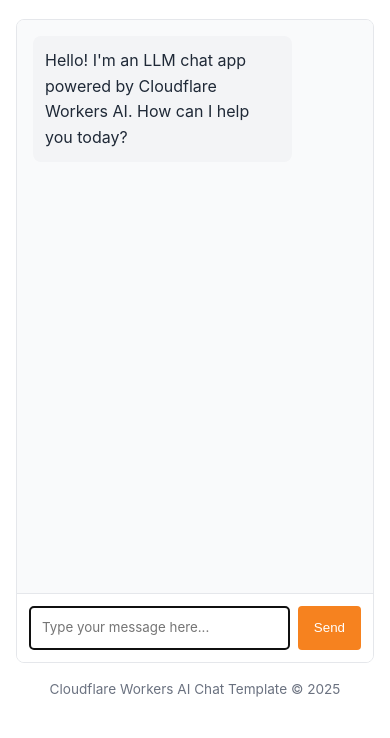
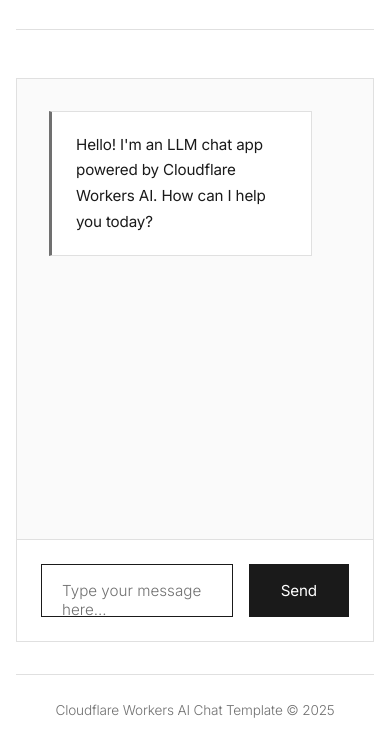
Before and after one commit to frede158/llm-chat-app-template, a website: page public/index.html in a window 390 px wide. Shown: the part 126-864 px from the top of the page. Drawn offline with Linux system fonts and the light colour scheme.

Commit message:
Update styles and layout in index.html for improved UI/UX. Changes include font updates, color adjustments, padding and margin modifications, and responsive design enhancements.

```diff
--- a/public/index.html
+++ b/public/index.html
@@ -5,15 +5,17 @@
     <meta name="viewport" content="width=device-width, initial-scale=1.0" />
     <title>LLM Chat App</title>
     <style>
+      @import url('https://fonts.googleapis.com/css2?family=Inter:wght@300;400;500;600&display=swap');
+
       :root {
-        --primary-color: #f6821f;
-        --primary-hover: #e67e22;
-        --light-bg: #f9fafb;
-        --border-color: #e5e7eb;
-        --text-color: #1f2937;
-        --text-light: #6b7280;
-        --user-msg-bg: #fff2e6;
-        --assistant-msg-bg: #f3f4f6;
+        --primary-color: #1a1a1a;
+        --primary-hover: #000000;
+        --light-bg: #fafafa;
+        --border-color: #e0e0e0;
+        --text-color: #1a1a1a;
+        --text-light: #707070;
+        --user-msg-bg: #f5f5f5;
+        --assistant-msg-bg: #ffffff;
       }
 
       * {
@@ -23,89 +25,128 @@
       }
 
       body {
-        font-family:
-          -apple-system, BlinkMacSystemFont, "Segoe UI", Roboto, Oxygen, Ubuntu,
-          Cantarell, sans-serif;
-        line-height: 1.6;
+        font-family: 'Inter', -apple-system, BlinkMacSystemFont, "Segoe UI", sans-serif;
+        line-height: 1.7;
         color: var(--text-color);
-        max-width: 800px;
+        max-width: 1000px;
         margin: 0 auto;
-        padding: 1rem;
+        padding: 2rem;
+        background-color: #ffffff;
+        font-weight: 400;
+        letter-spacing: -0.01em;
       }
 
       header {
         text-align: center;
-        margin-bottom: 2rem;
-        padding: 1rem 0;
+        margin-bottom: 3rem;
+        padding: 2rem 0;
         border-bottom: 1px solid var(--border-color);
       }
 
       h1 {
-        font-size: 1.5rem;
+        font-size: 2rem;
+        font-weight: 400;
         color: var(--primary-color);
+        letter-spacing: -0.02em;
+        margin-bottom: 0.5rem;
+      }
+
+      header p {
+        font-size: 0.95rem;
+        color: var(--text-light);
+        font-weight: 300;
       }
 
       .chat-container {
         display: flex;
         flex-direction: column;
-        height: calc(100vh - 200px);
-        min-height: 400px;
+        height: calc(100vh - 280px);
+        min-height: 500px;
         border: 1px solid var(--border-color);
-        border-radius: 8px;
+        border-radius: 0;
         overflow: hidden;
+        background-color: white;
       }
 
       .chat-messages {
         flex: 1;
         overflow-y: auto;
-        padding: 1rem;
+        padding: 2rem;
         background-color: var(--light-bg);
       }
 
       .message {
-        margin-bottom: 1rem;
-        padding: 0.75rem;
-        border-radius: 8px;
-        max-width: 80%;
+        margin-bottom: 1.5rem;
+        padding: 1.25rem 1.5rem;
+        border-radius: 0;
+        max-width: 85%;
+        font-size: 0.95rem;
+        line-height: 1.7;
+        border: 1px solid var(--border-color);
       }
 
       .user-message {
         background-color: var(--user-msg-bg);
         align-self: flex-end;
         margin-left: auto;
+        border-left: 3px solid var(--primary-color);
       }
 
       .assistant-message {
         background-color: var(--assistant-msg-bg);
         align-self: flex-start;
+        border-left: 3px solid var(--text-light);
+      }
+
+      .message p {
+        color: var(--text-color);
       }
 
       .message-input {
         display: flex;
-        padding: 0.75rem;
+        padding: 1.5rem;
         border-top: 1px solid var(--border-color);
         background-color: white;
+        gap: 1rem;
       }
 
       #user-input {
         flex: 1;
-        padding: 0.75rem;
+        padding: 1rem 1.25rem;
         border: 1px solid var(--border-color);
-        border-radius: 4px;
-        font-family: inherit;
+        border-radius: 0;
+        font-family: 'Inter', sans-serif;
+        font-size: 0.95rem;
         resize: none;
-        min-height: 44px;
+        min-height: 52px;
+        background-color: white;
+        color: var(--text-color);
+        transition: border-color 0.2s;
+      }
+
+      #user-input:focus {
+        outline: none;
+        border-color: var(--primary-color);
+      }
+
+      #user-input::placeholder {
+        color: var(--text-light);
+        font-weight: 300;
       }
 
       #send-button {
-        margin-left: 0.5rem;
-        padding: 0 1rem;
+        padding: 0 2rem;
         background-color: var(--primary-color);
         color: white;
         border: none;
-        border-radius: 4px;
+        border-radius: 0;
         cursor: pointer;
         transition: background-color 0.2s;
+        font-family: 'Inter', sans-serif;
+        font-size: 0.95rem;
+        font-weight: 400;
+        letter-spacing: -0.01em;
+        min-width: 100px;
       }
 
       #send-button:hover {
@@ -119,9 +160,11 @@
 
       .typing-indicator {
         display: none;
-        margin-bottom: 1rem;
-        font-style: italic;
+        padding: 1rem 2rem;
+        font-style: normal;
         color: var(--text-light);
+        font-size: 0.9rem;
+        font-weight: 300;
       }
 
       .typing-indicator.visible {
@@ -129,10 +172,27 @@
       }
 
       footer {
-        margin-top: 1rem;
+        margin-top: 2rem;
         text-align: center;
         font-size: 0.85rem;
         color: var(--text-light);
+        font-weight: 300;
+        padding-top: 1.5rem;
+        border-top: 1px solid var(--border-color);
+      }
+
+      @media (max-width: 768px) {
+        body {
+          padding: 1rem;
+        }
+
+        h1 {
+          font-size: 1.5rem;
+        }
+
+        .message {
+          max-width: 90%;
+        }
       }
     </style>
   </head>
@@ -168,7 +228,7 @@
     </div>
 
     <footer>
-      <p>Cloudflare Workers AI Chat Template &copy; 2025</p>
+      <p>Cloudflare Workers AI Chat Template © 2025</p>
     </footer>
 
     <!-- Chat app script -->
```
